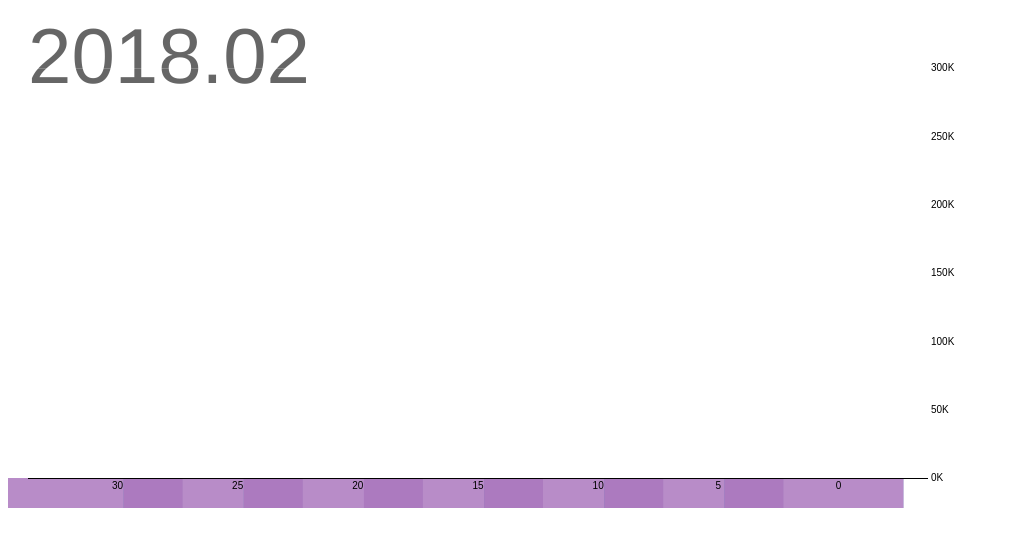
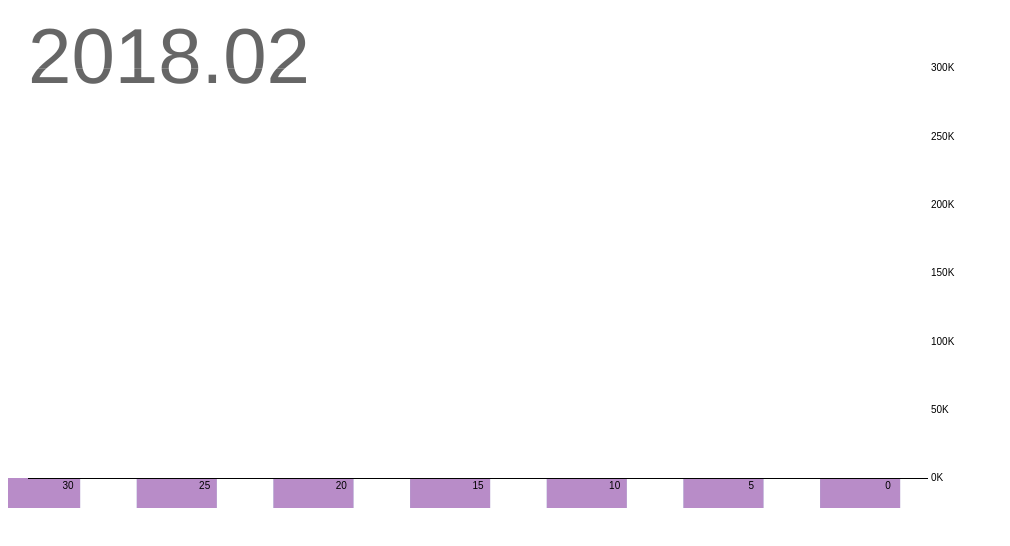
Before and after one commit to SmithersA/population_pyramid, a plain HTML site: page index.html in a window 1280 px wide. Shown: the whole page, without its empty margins (0-1010 px from the left). Drawn offline with nearby package versions, Linux system fonts and the light colour scheme.

Commit message:
Update index.html

```diff
--- a/index.html
+++ b/index.html
@@ -52,7 +52,7 @@ rect:first-child {
 var margin = {top: 20, right: 40, bottom: 30, left: 20},
     width = 960 - margin.left - margin.right,
     height = 500 - margin.top - margin.bottom,
-    barWidth = Math.floor(width / 5) - 1;
+    barWidth = Math.floor(width / 11) - 1;
 
 var x = d3.scale.linear()
     .range([barWidth / 2, width - barWidth / 2]);
```
